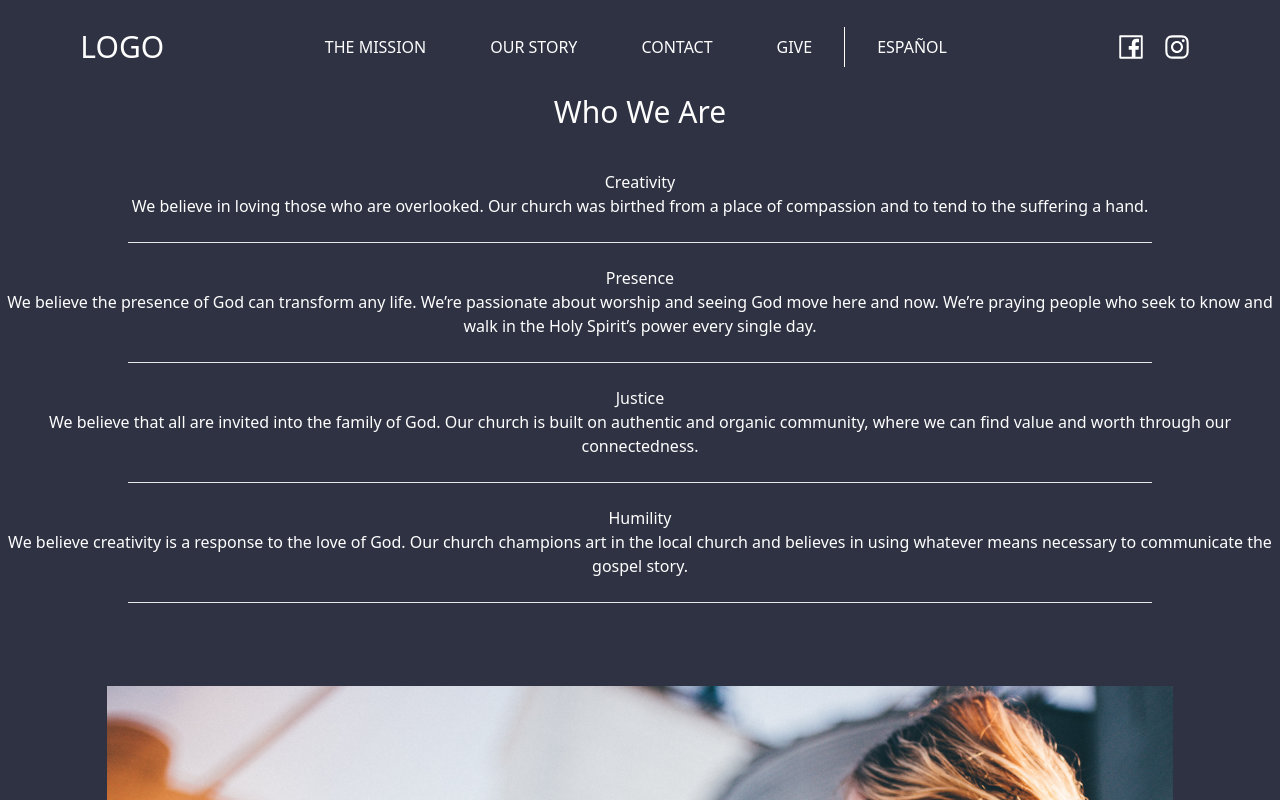
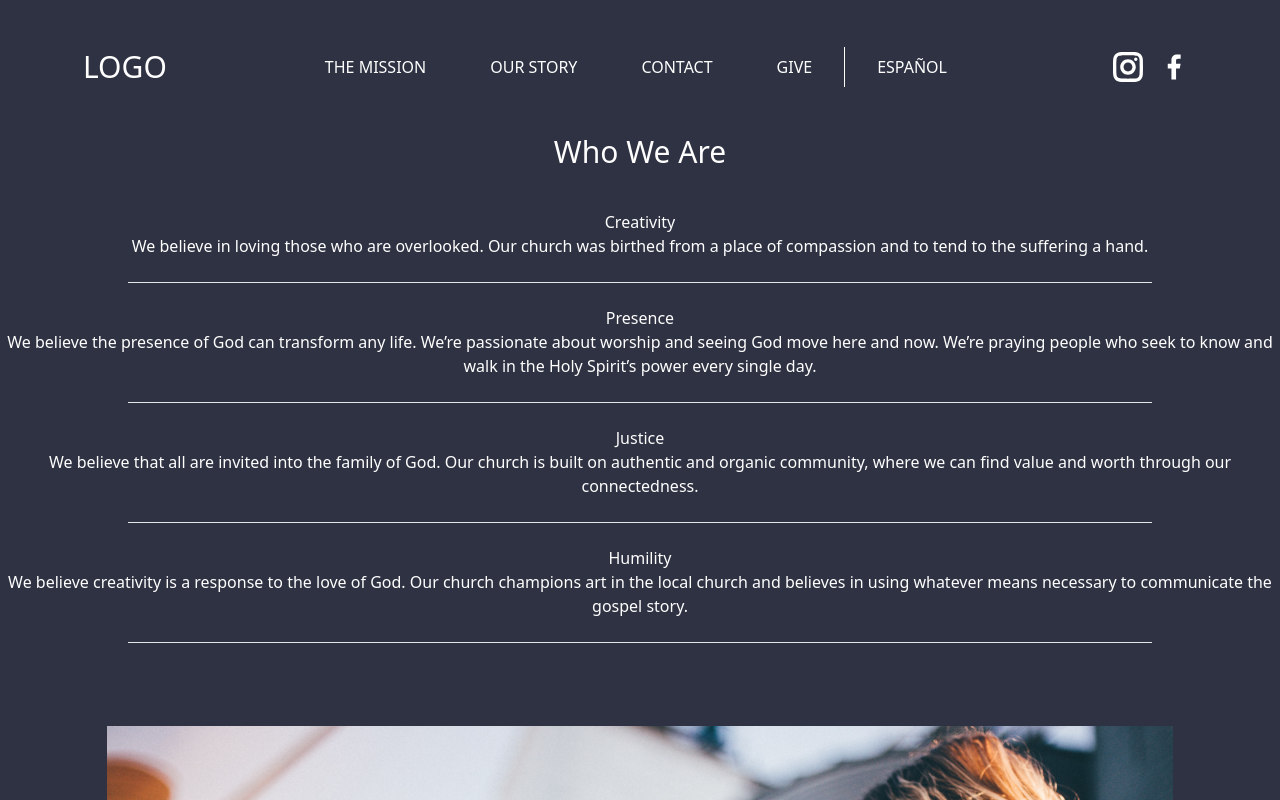
Before and after one commit to JorgeLVilla/adonai, a Next.js app: page /TheMission in a window 1280 px wide. Shown: the top 800 px of the page. Built offline with nearby package versions, Linux system fonts and the light colour scheme.

Commit message:
feat(navbar): stylize the navbar for mobile view

```diff
--- a/src/pages/Navbar.tsx
+++ b/src/pages/Navbar.tsx
@@ -7,6 +7,7 @@ import {
   AiOutlineFacebook,
   AiOutlineInstagram,
 } from "react-icons/ai";
+import { GrFacebookOption, GrInstagram } from "react-icons/gr";
 
 type Props = {
   translate: boolean;
@@ -30,13 +31,13 @@ const Navbar = ({ translate, setTranslate }: Props) => {
       <div
         className={` ${
           navbarOpen ? "flex" : "hidden"
-        } flex-col absolute bottom-0 top-0 right-0 left-0 sm:hidden text-off-white h-screen flex justify-center bg-regal-blue
-          duration-500
+        } bg-regal-blue flex-col absolute bottom-0 top-0 right-0 left-0 sm:hidden text-off-white h-screen flex justify-center duration-500
         `}
       >
+        <section className="h-4/5 py-10">
           <div
             onClick={handleNavbar}
-          className="text-center w-screen items-center px-20 mb-5 flex justify-end"
+            className="text-center w-screen items-center px-20 flex justify-end "
           >
             <AiOutlineClose className="text-3xl" />
           </div>
@@ -76,14 +77,15 @@ const Navbar = ({ translate, setTranslate }: Props) => {
           </div>
 
           <div className="flex justify-center my-8 text-3xl text-off-white">
-          <AiOutlineFacebook className="mx-2" />
-          <AiOutlineInstagram className="mx-2" />
+            <GrInstagram className="mx-2" />
+            <GrFacebookOption className="mx-2" />
           </div>
+        </section>
       </div>
       {/* ---------------End of Mobile Menu */}
 
       {/* ---------------Start of Desktop Menu */}
-      <div className=" flex w-full justify-between lg:justify-around items-center px-4">
+      <div className="flex w-full justify-between lg:justify-around items-center px-5 py-5">
         <div className="">
           <Link href="/">
             <div className="text-3xl text-off-white">LOGO</div>
@@ -109,8 +111,8 @@ const Navbar = ({ translate, setTranslate }: Props) => {
         </div>
 
         <div className="hidden sm:flex justify-center my-8 text-3xl text-white">
-          <AiOutlineFacebook className="mx-2" />
-          <AiOutlineInstagram className="mx-2" />
+          <GrInstagram className="mx-2" />
+          <GrFacebookOption className="mx-2" />
         </div>
 
         <div
--- a/src/pages/TheMission.tsx
+++ b/src/pages/TheMission.tsx
@@ -5,10 +5,10 @@ import { data } from "../assets/contentData/data";
 import randomPeople from "../assets/randomPeople.png";
 
 type Props = {
-  translate: boolean
+  translate: boolean;
 };
 
-const TheMission = ({translate}: Props) => {
+const TheMission = ({ translate }: Props) => {
   return (
     <div className="bg-regal-blue text-off-white text-center">
       <div>
--- a/src/pages/_app.tsx
+++ b/src/pages/_app.tsx
@@ -9,8 +9,8 @@ export default function App({ Component, pageProps }: AppProps) {
 
   return (
     <div className="bg-regal-blue">
-      <Navbar translate={translate} setTranslate={setTranslate}/>
-      <Component {...pageProps}  translate={translate}/>
+      <Navbar translate={translate} setTranslate={setTranslate} />
+      <Component {...pageProps} translate={translate} />
       <Footer />
     </div>
   );
```
Lines whose indentation alone changed are shown as unchanged.
